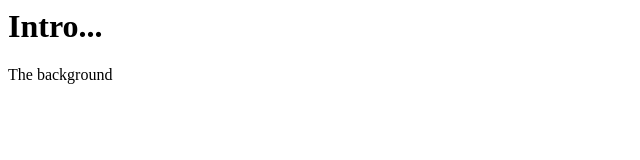
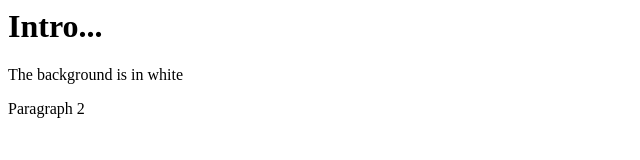
Before and after one commit to psr-jupiter/Prac, a plain HTML site: page index.html in a window 1280 px wide. Shown: the whole page, without its empty margins (0-640 px from the left). Drawn offline with Linux system fonts and the light colour scheme.

Commit message:
Update index.html
new para tag inserted

```diff
--- a/index.html
+++ b/index.html
@@ -1,6 +1,7 @@
 <html>
 <body>
 <h1>Intro...</h1>
-<p> The background </p>
+<p> The background is in white </p>
+  <p>Paragraph 2</p>
 </body>
 </html>
```
